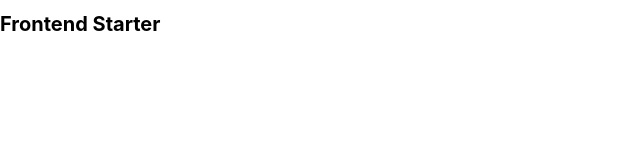
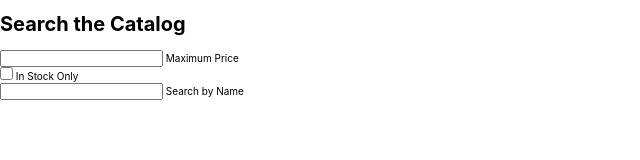
Before and after one commit to mdouglas58/14.2, a website: page index.html in a window 1280 px wide. Shown: the whole page, without its empty margins (0-640 px from the left). Drawn offline with nearby package versions, Linux system fonts and the light colour scheme.

Commit message:
Update the catalog

```diff
--- a/index.html
+++ b/index.html
@@ -11,10 +11,25 @@
 
     <link rel="stylesheet" href="style.css" />
 
-    <title>Frontend Starter</title>
+    <title>Search the Catalog</title>
   </head>
-  <body>
-    <h1>Frontend Starter</h1>
+  <body class="container">
+    <div class>
+      <h1>Search the Catalog</h1>
+
+      <div>
+        <input type="number" id="max-price" />
+        <label for="max-price">Maximum Price</label>
+      </div>
+      <div>
+        <input type="checkbox" id="stock" name="stock" />
+        <label for="stock">In Stock Only</label>
+      </div>
+      <div>
+        <input type="text" id="text" name="text" required />
+        <label for="name">Search by Name</label>
+      </div>
+    </div>
     <script src="./scripts.js" type="module"></script>
   </body>
 </html>
```
